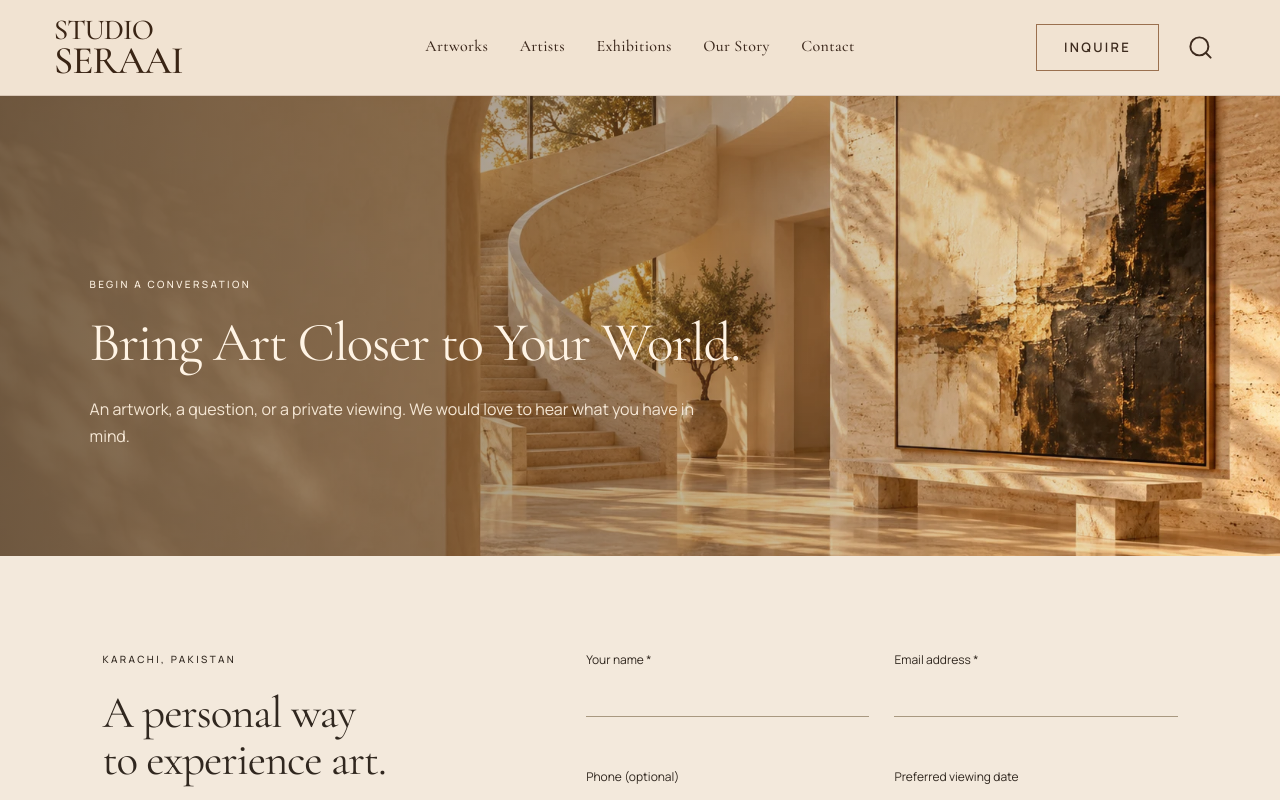
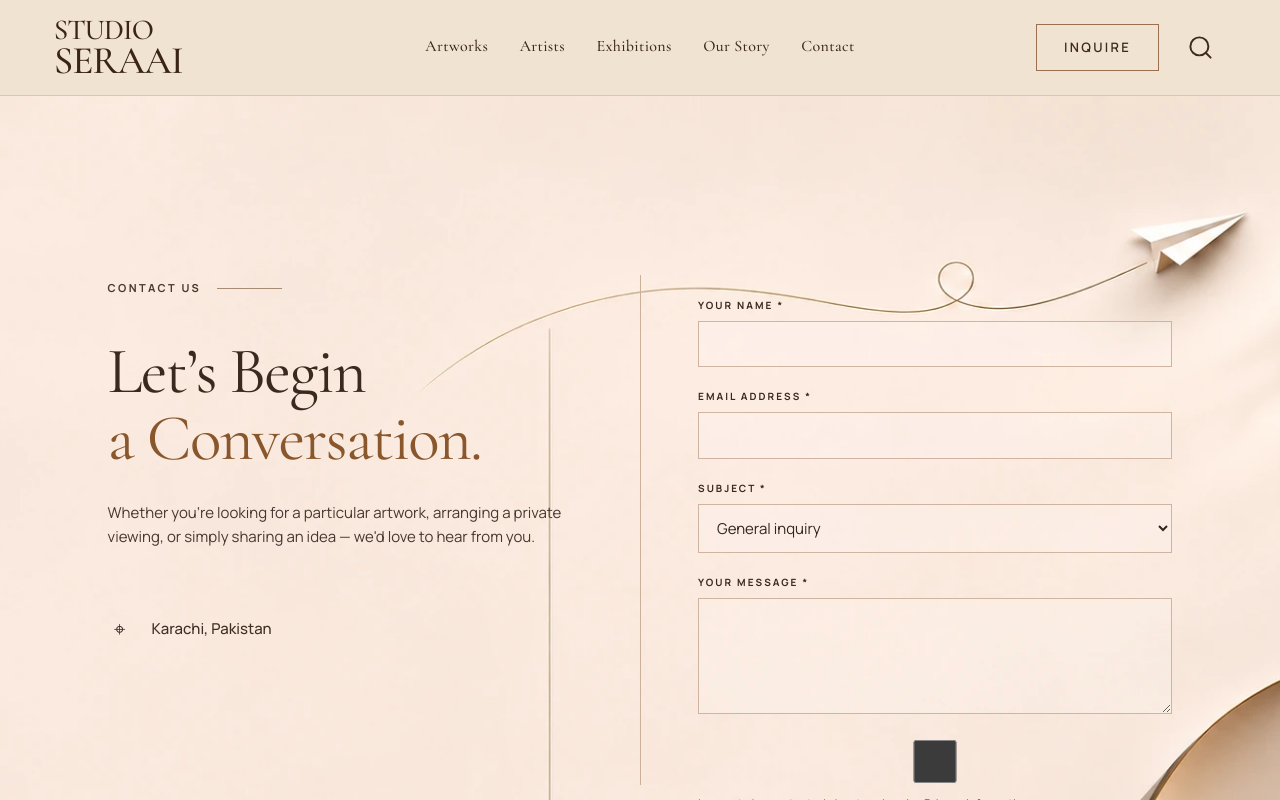
Before and after one commit to studioseraai/studioseraai, a Next.js app: page /contact in a window 1280 px wide. Shown: the top 800 px of the page. Built offline with nearby package versions, Linux system fonts and the light colour scheme.

Commit message:
Publish V4 paper aeroplane contact page design

```diff
--- a/app/contact/page.tsx
+++ b/app/contact/page.tsx
@@ -1,4 +1,26 @@
+import Shell from '../gallery-components/shell';
 import {ViewingQuestions} from '../gallery-components/editorial';
-import Shell from '../gallery-components/shell';import {Intro} from '../gallery-components/views';import {InquiryForm} from '../gallery-components/interactive';import {getGallery} from '../../lib/gallery/server';
-export const metadata={title:'Inquire & Private Viewings — Studio Seraai'};export const dynamic='force-dynamic';
-export default async function Page({searchParams}:{searchParams:Promise<{artwork?:string}>}){const data=await getGallery();const q=await searchParams;return <Shell><Intro label="BEGIN A CONVERSATION" title="Bring Art Closer to Your World." description="An artwork, a question, or a private viewing. We would love to hear what you have in mind."/><section className="sg-contact sg-light"><div><p className="sg-kicker">KARACHI, PAKISTAN</p><h2>A personal way<br/>to experience art.</h2><p>Tell us about the work that caught your eye or the space you are imagining. Leave your preferred date if you would like to arrange a viewing.</p></div><InquiryForm artworks={data.artworks} selected={q.artwork}/></section><section className="sg-section sg-light"><ViewingQuestions/></section></Shell>;}
+import ContactV4Form from './ContactV4Form';
+import s from './ContactV4.module.css';
+
+export const metadata={title:'Contact & Private Viewings — Studio Seraai'};
+export default async function Page({searchParams}:{searchParams:Promise<{artwork?:string;viewing?:string}>}){
+  const q=await searchParams;
+  return <Shell>
+    <section className={s.hero} aria-labelledby="contact-title">
+      <div className={s.grid}>
+        <div className={s.left}>
+          <p className={s.kicker}>CONTACT US</p>
+          <h1 id="contact-title" className={s.heading}>Let’s Begin<em>a Conversation.</em></h1>
+          <p className={s.intro}>Whether you're looking for a particular artwork, arranging a private viewing, or simply sharing an idea — we'd love to hear from you.</p>
+          <div className={s.details}>
+            <div className={s.detail}><span className={s.detailIcon} aria-hidden="true">⌖</span><span>Karachi, Pakistan</span></div>
+          </div>
+        </div>
+        <div className={s.divider} aria-hidden="true"/>
+        <div className={s.formWrap}><ContactV4Form selectedArtwork={q.artwork} viewing={q.viewing==='1'}/></div>
+      </div>
+    </section>
+    <section className={s.faq}><div className={s.faqInner}><ViewingQuestions/></div></section>
+  </Shell>;
+}
```
